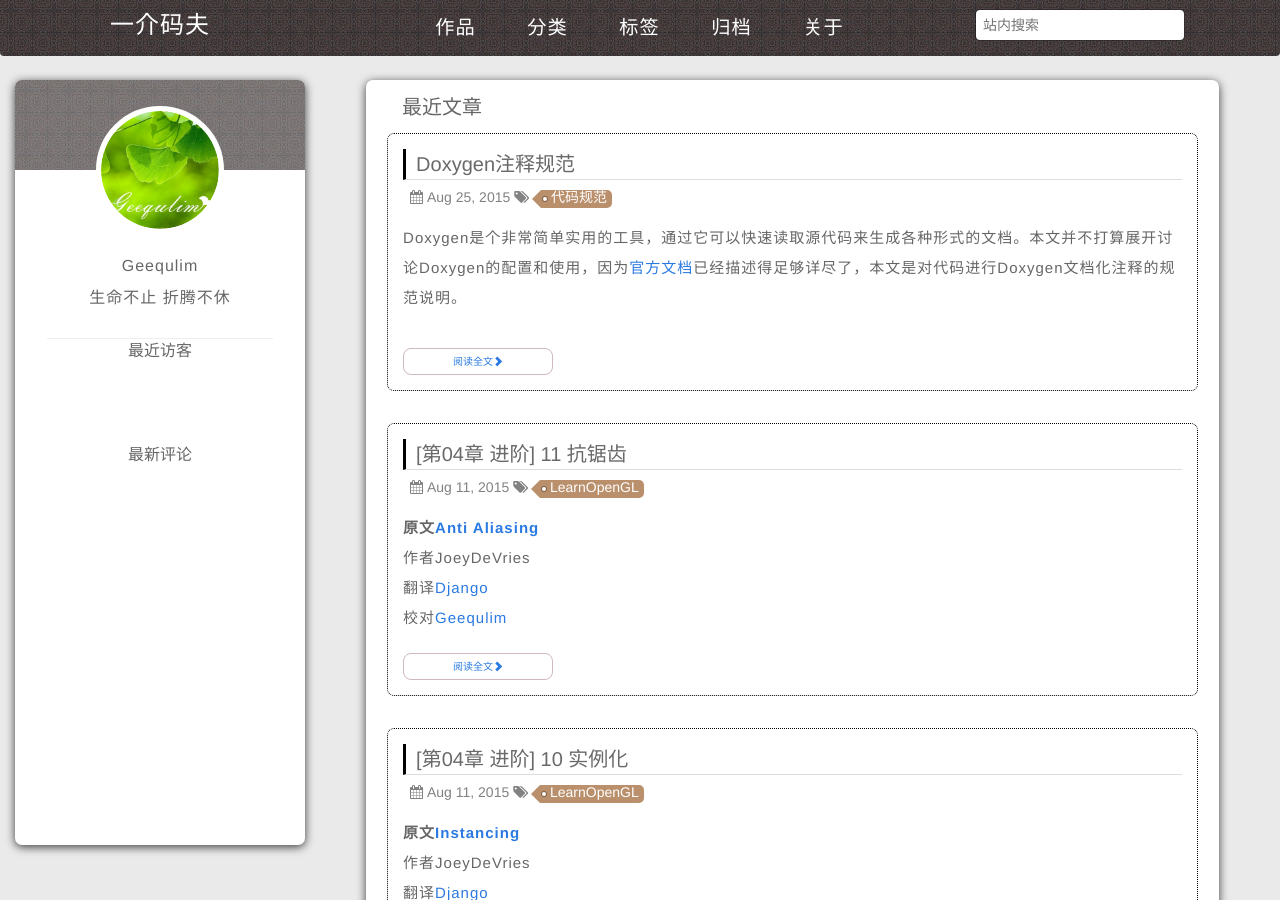
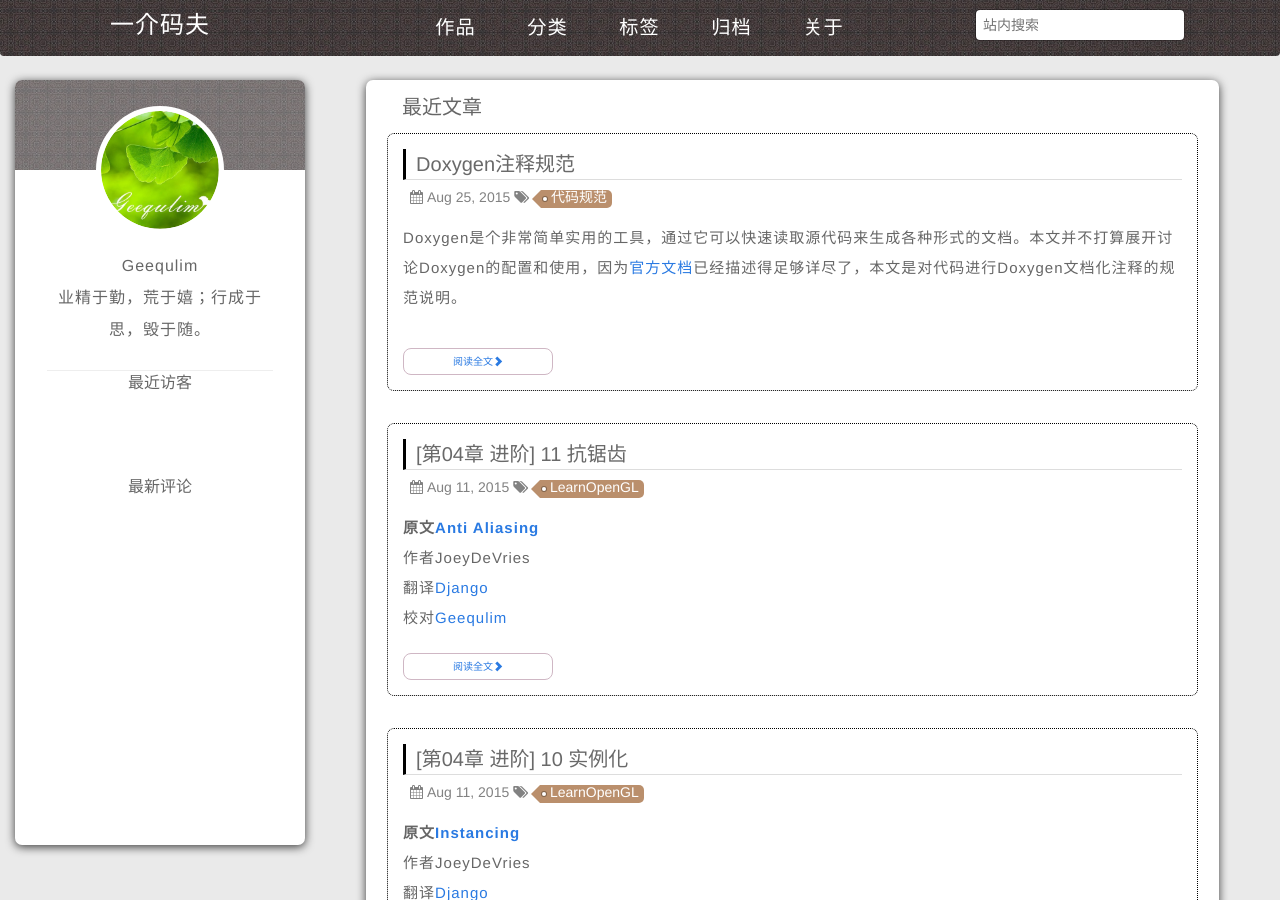
Before and after one commit to LeekinGTA/Geequlim.github.io, a Jekyll site: the page built from index.html, in a window 1280 px wide and 900 px high. Built offline with Jekyll 4.4.1, drawn with Linux system fonts in a browser that asks for light colours; the list of posts is cut into pages by our own code; comment, search, counter and statistics services are not loaded.

Commit message:
Update default.html
修改简介

```diff
--- a/_layouts/default.html
+++ b/_layouts/default.html
@@ -19,7 +19,7 @@
           <div class="center profile_desc">
 						{{ site.profile_desc }}
             <br>
-            生命不止 折腾不休
+            业精于勤，荒于嬉；行成于思，毁于随。
 					</div>
           <br/>
           <hr>
```
